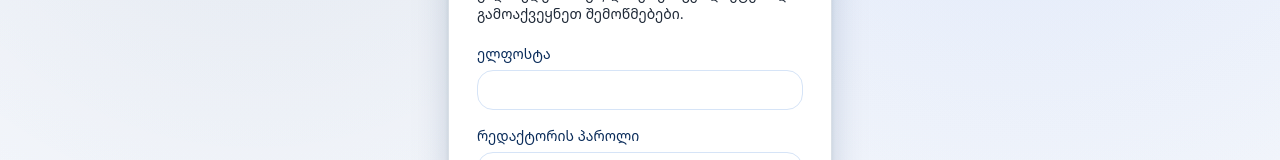
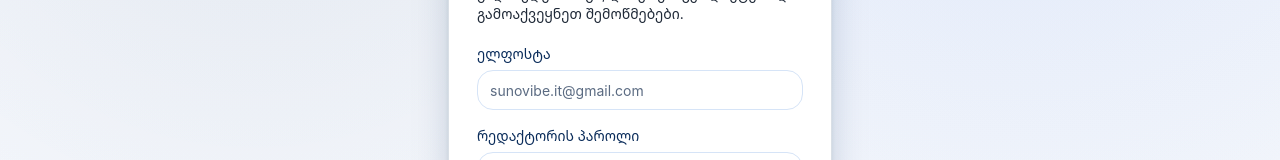
Before and after one commit to iako-digital/trustlab, a Next.js app: page /admin/login in a window 1280 px wide. Shown: the part 301-461 px from the top of the page. Built offline with nearby package versions, Linux system fonts and the light colour scheme; no server answers.

Commit message:
Admin login: show sunovibe.it@gmail.com as the email placeholder
Co-Authored-By: Claude Sonnet 5.5 <noreply@anthropic.com>

```diff
--- a/src/app/admin/login/page.tsx
+++ b/src/app/admin/login/page.tsx
@@ -70,6 +70,7 @@ export default function AdminLoginPage() {
             type="email"
             autoComplete="username"
             required
+            placeholder="sunovibe.it@gmail.com"
             value={email}
             onChange={(e) => setEmail(e.target.value)}
           />
```
